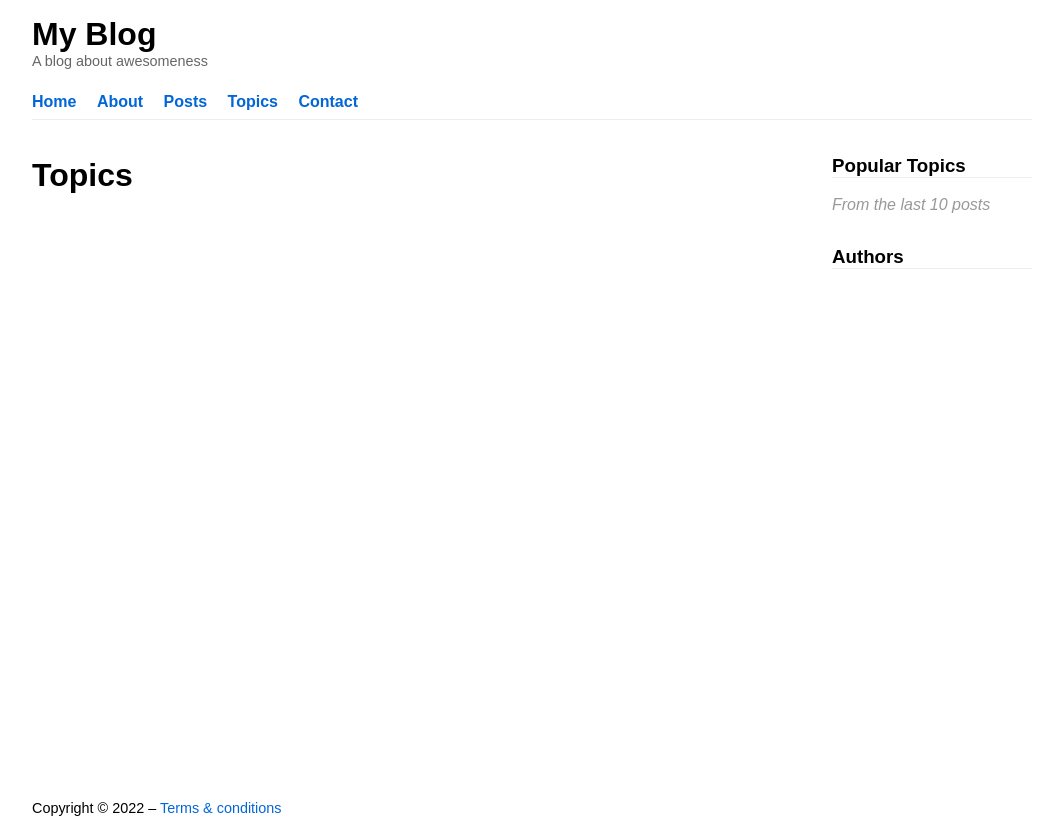
After one commit to lamalvsheridan/alvlam_assign_4, a Django app: page /topics/ in a window 1280 px wide. The commit adds this page. Shown: the whole page, without its empty margins (108-1171 px from the left). Run offline with Django 4.2, Linux system fonts and the light colour scheme; data that the repository does not hold is empty.

Commit message:
v1.0
Feature-complete build

```diff
--- a/alvlam_assign_4/urls.py
+++ b/alvlam_assign_4/urls.py
@@ -32,6 +32,12 @@ urlpatterns = [
     path(
         'posts/<int:pk>/',
         views.PostDetailView.as_view(),
-        name='post-detail'
+        name='post-detail',
+    ),
+    path('topics/', views.TopicListView.as_view(), name='topic-list'),
+    path(
+        'topics/<slug:slug>/',
+        views.TopicDetailView.as_view(),
+        name='topic-detail',
     ),
 ]
--- a/blog/context_processors.py
+++ b/blog/context_processors.py
@@ -4,6 +4,11 @@ from . import models
 
 
 def base_context(request):
-    topics = models.Topic.objects.annotate(Count('blog_posts')).order_by('-blog_posts__count')[:10]
+    topics_aside = models.Topic.objects.annotate(Count('blog_posts')).order_by('-blog_posts__count')[:10]
 
-    return {'topics': topics}
+    authors = models.Post.objects.published().get_authors().order_by('first_name')
+
+    return {
+        'topics_aside': topics_aside,
+        'authors': authors
+    }
--- a/blog/models.py
+++ b/blog/models.py
@@ -1,6 +1,7 @@
 from django.conf import settings  # Imports Django's loaded settings
 from django.db import models
 from django.urls import reverse
+from django.contrib.auth import get_user_model
 
 
 class Topic(models.Model):
@@ -27,6 +28,10 @@ class Topic(models.Model):
     def __str__(self):
         return self.name
 
+    def get_absolute_url(self):
+        kwargs = {'slug': self.slug}
+        return reverse('topic-detail', kwargs=kwargs)
+
 
 class PostManager(models.Manager):
     def get_queryset(self):
@@ -40,6 +45,11 @@ class PostQuerySet(models.QuerySet):
 
     def drafts(self):
         return self.filter(status=self.model.DRAFT)
+
+    def get_authors(self):
+        User = get_user_model()
+        # Get the users who are authors of this queryset
+        return User.objects.filter(blog_posts__in=self).distinct()
 
 
 class Post(models.Model):
--- a/blog/static/blog/base.css
+++ b/blog/static/blog/base.css
@@ -14,6 +14,10 @@ body {
 
 h3 {
   border-bottom: 1px solid #eee;
+}
+
+em {
+  color: #999;
 }
 
 /*
@@ -78,6 +82,10 @@ a:hover {
   font-size: 0.9rem;
 }
 
+aside section {
+  margin-bottom: 2em;
+}
+
 .post-preview {
   border-bottom: 1px #eee solid;
 }
@@ -113,3 +121,16 @@ a:hover {
 #post-detail-article .content {
   margin: 2rem 0;
 }
+
+#post-detail-article h3 {
+  border-bottom: 0px solid #eee;
+}
+
+.topic-preview {
+  border-bottom: 1px #eee solid;
+}
+
+#topic-detail-article h1 {
+  margin-bottom: 0;
+  padding-bottom: 0;
+}
--- a/blog/templates/blog/base.html
+++ b/blog/templates/blog/base.html
@@ -19,6 +19,7 @@
       <li><a href="{% url "home" %}">Home</a></li>
       <li><a href="{% url "about" %}">About</a></li>
       <li><a href="{% url "post-list" %}">Posts</a></li>
+      <li><a href="{% url "topic-list" %}">Topics</a></li>
       <li><a href="#">Contact</a></li>
     </ul>
   </nav>
@@ -33,13 +34,22 @@
     <aside>
       <section id="topics-list">
         <h3>Popular Topics</h3>
+        <em>From the last 10 posts</em>
         <ul>
-          {% for topic in topics %}
-            <li>{{ topic }} ({{ topic.blog_posts__count}})</li>
+          {% for topic in topics_aside %}
+            <li><a href="{{ topic.get_absolute_url }}">{{ topic }} ({{ topic.blog_posts__count}})</a></li>
           {% endfor %}
         </ul>
       </section>
 
+      <section id="author-list">
+        <h3>Authors</h3>
+        <ul>
+          {% for author in authors %}
+            <li>{{ author.get_full_name }}</li>
+          {% endfor %}
+        </ul>
+      </section>
     </aside>
   </main>
 
--- a/blog/templates/blog/home.html
+++ b/blog/templates/blog/home.html
@@ -2,6 +2,7 @@
 
 {% block main %}
 <section class="latest-article-preview">
+  <h1>Home</h1>
   <h3>Latest Posts</h3>
   {% for post in latest_posts %}
     {% include "blog/post_preview.html" %}
--- /dev/null
+++ b/blog/templates/blog/topic_list.html
@@ -0,0 +1,14 @@
+{% extends "blog/base.html" %}
+
+{% block title %}Topics{% endblock %}
+
+{% block main %}
+<h1>Topics</h1>
+
+{% for topic in topics %}
+<article class="topic-preview">
+<h2><a href="{{ topic.get_absolute_url }}">{{ topic.name }}</a></h2>
+</article>
+{% endfor %}
+
+{% endblock %}
--- a/blog/views.py
+++ b/blog/views.py
@@ -18,9 +18,7 @@ class HomeView(TemplateView):
         latest_posts = models.Post.objects.published().order_by('-published')[:3]
 
         # Update the context with our context variables
-        context.update({
-            'latest_posts': latest_posts
-        })
+        context.update({'latest_posts': latest_posts})
 
         return context
 
@@ -54,3 +52,36 @@ class PostDetailView(DetailView):
             published__month=self.kwargs['month'],
             published__day=self.kwargs['day'],
         )
+
+    def get_context_data(self, **kwargs):
+        # Get the parent context
+        context = super().get_context_data(**kwargs)
+
+        post_topics = super().get_object().topic.all()
+
+        context.update({
+            'post_topics': post_topics
+        })
+
+        return context
+
+
+class TopicListView(ListView):
+    model = models.Topic
+    context_object_name = 'topics'
+
+
+class TopicDetailView(DetailView):
+    model = models.Topic
+
+    def get_context_data(self, **kwargs):
+        # Get the parent context
+        context = super().get_context_data(**kwargs)
+
+        blog_posts = super().get_object().blog_posts.all()
+
+        context.update({
+            'blog_posts': blog_posts
+        })
+
+        return context
```
Also changed, not shown: blog/templates/blog/post_detail.html (+7 -0 lines), blog/templates/blog/topic_detail.html (added, +13 -0 lines).
